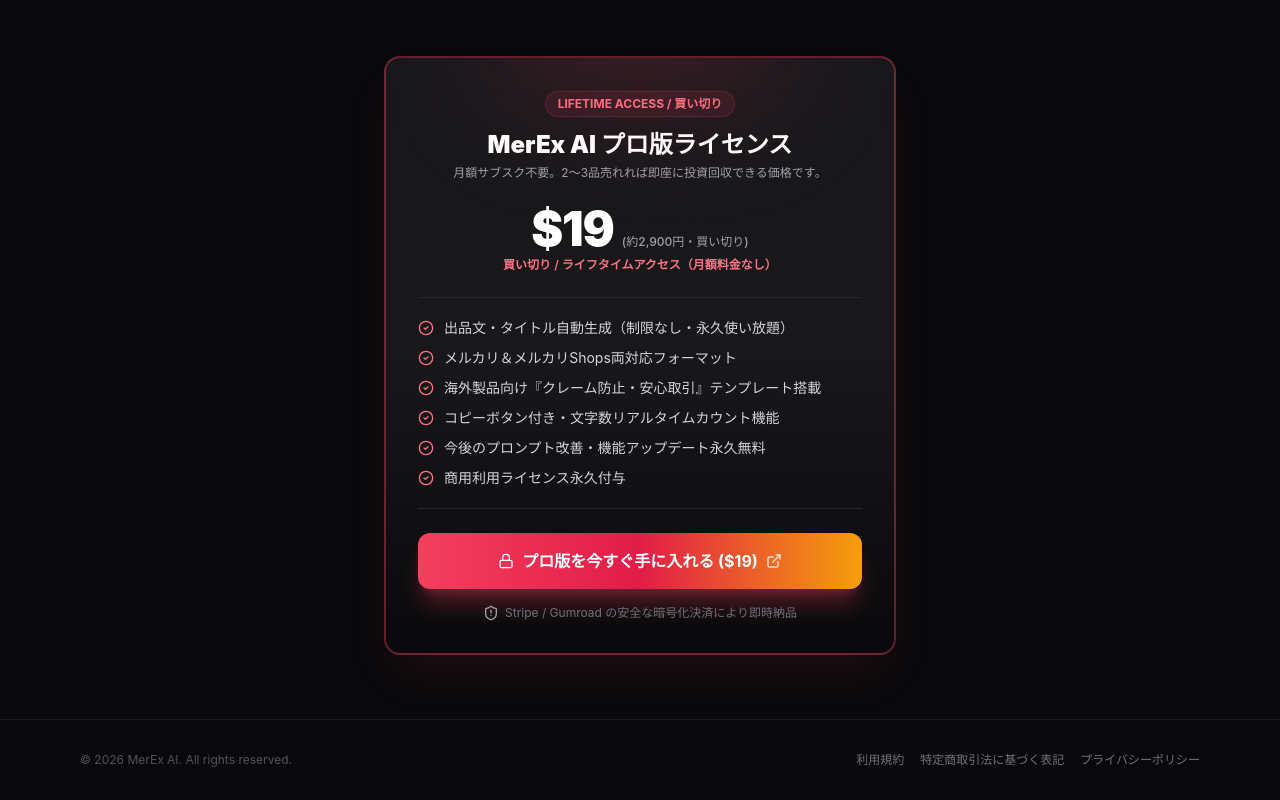
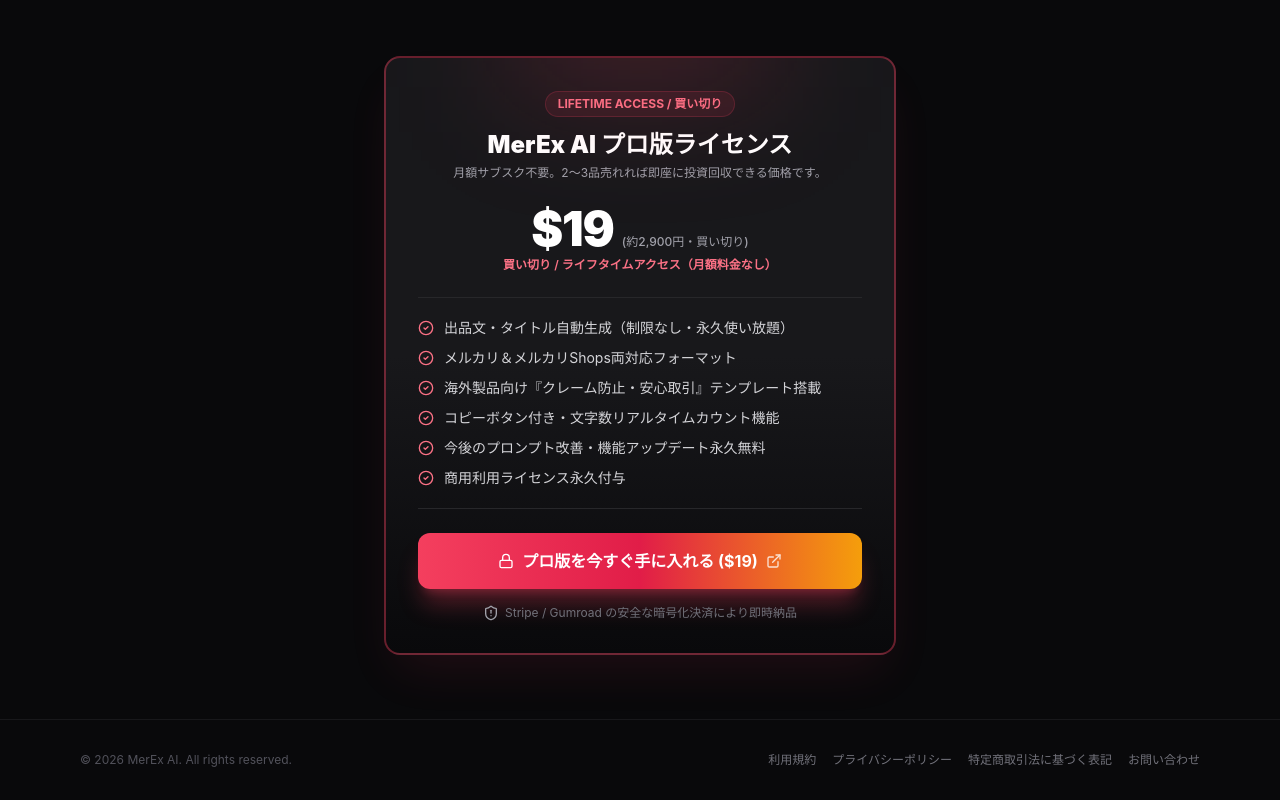
Before and after one commit to giriken35/merex-ai, a Next.js app: page / in a window 1280 px wide. Shown: the part 1377-2177 px from the top of the page. Built offline with nearby package versions, Linux system fonts and the light colour scheme; no server answers.

Commit message:
fix: update footer legal and contact links

```diff
--- a/app/page.tsx
+++ b/app/page.tsx
@@ -603,15 +603,38 @@ export default function Home() {
       <footer className="border-t border-zinc-900 bg-zinc-950 py-8 text-center text-xs text-zinc-600">
         <div className="max-w-6xl mx-auto px-4 flex flex-col sm:flex-row items-center justify-between gap-4">
           <p>© {new Date().getFullYear()} {APP_CONFIG.name}. All rights reserved.</p>
-          <div className="flex gap-4 text-zinc-500">
-            <a href="#" className="hover:text-zinc-400 transition-colors">
+          <div className="flex flex-wrap justify-center gap-4 text-zinc-500">
+            <a
+              href="https://azorb-site.vercel.app/terms"
+              target="_blank"
+              rel="noopener noreferrer"
+              className="hover:text-zinc-400 transition-colors"
+            >
               利用規約
             </a>
-            <a href="#" className="hover:text-zinc-400 transition-colors">
+            <a
+              href="https://azorb-site.vercel.app/privacy"
+              target="_blank"
+              rel="noopener noreferrer"
+              className="hover:text-zinc-400 transition-colors"
+            >
+              プライバシーポリシー
+            </a>
+            <a
+              href="https://azorb-site.vercel.app/legal"
+              target="_blank"
+              rel="noopener noreferrer"
+              className="hover:text-zinc-400 transition-colors"
+            >
               特定商取引法に基づく表記
             </a>
-            <a href="#" className="hover:text-zinc-400 transition-colors">
-              プライバシーポリシー
+            <a
+              href="https://azorb-site.vercel.app/contact"
+              target="_blank"
+              rel="noopener noreferrer"
+              className="hover:text-zinc-400 transition-colors"
+            >
+              お問い合わせ
             </a>
           </div>
         </div>
```
